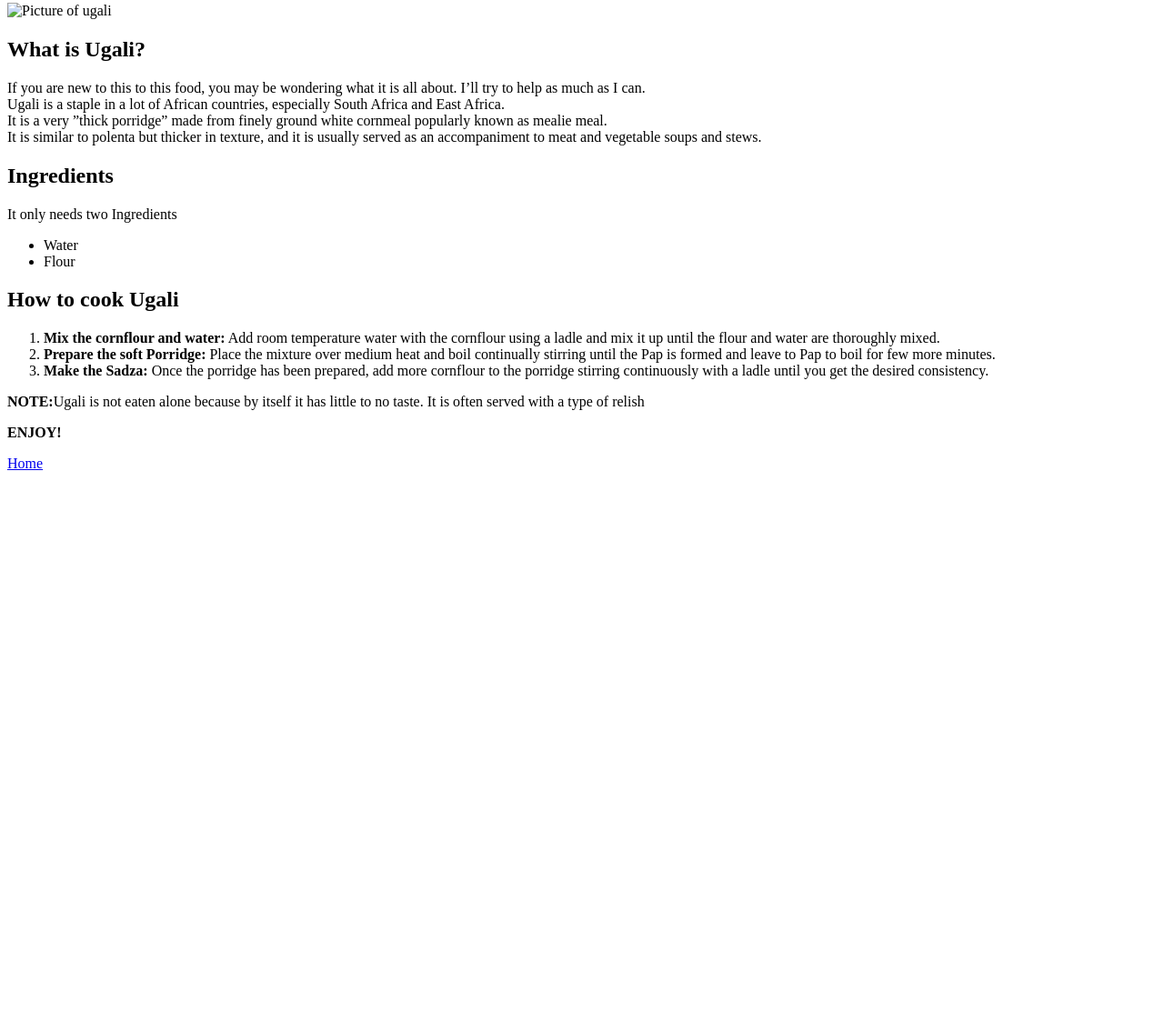
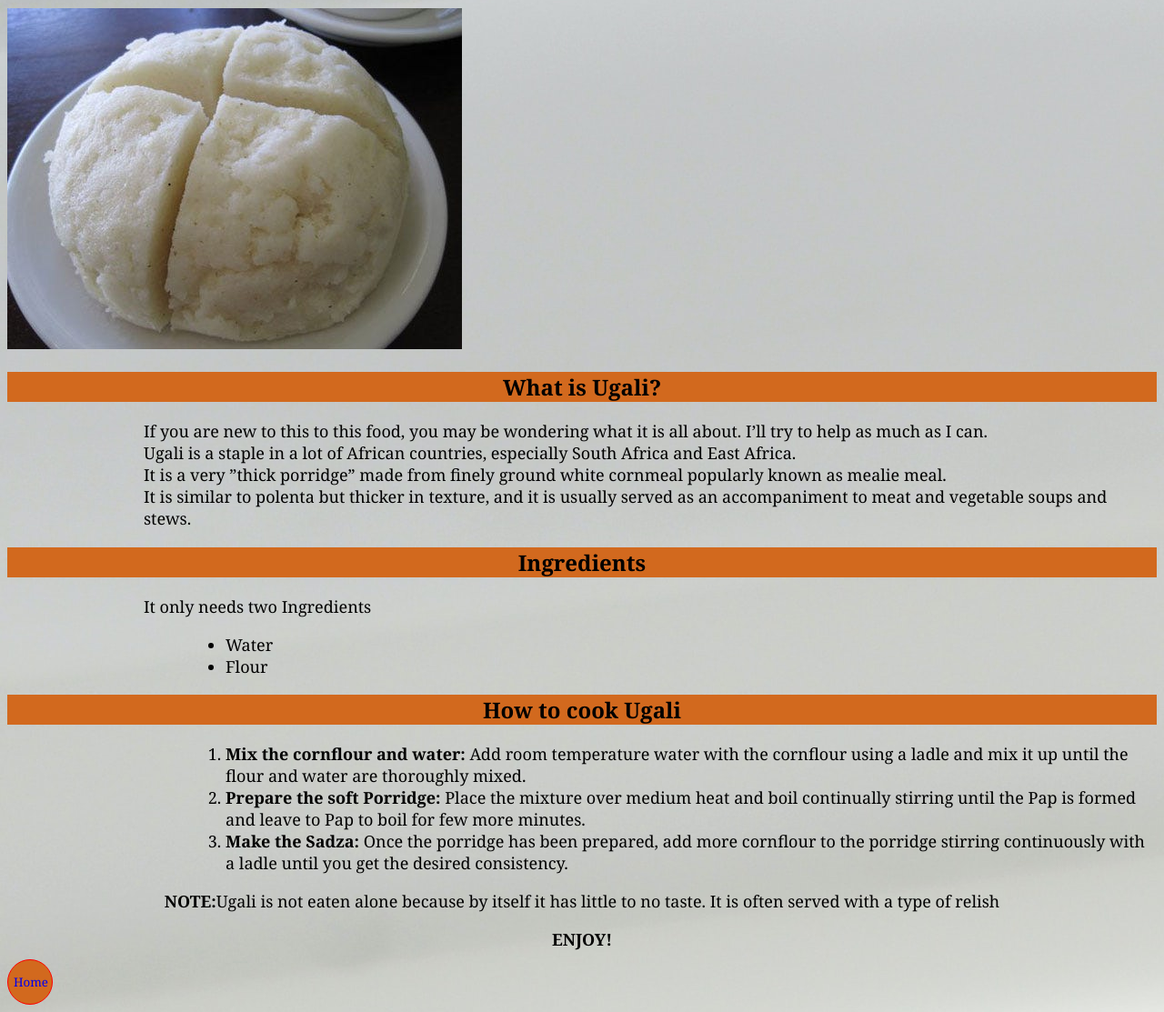
Before and after one commit to Stranger-e/odin-recipes, a plain HTML site: page recipes/ugali/ugali.html in a window 1280 px wide. Shown: the part 77-1190 px from the top of the page at 91% size. Before the commit the page ends 800 px from the top, so only its background shows below. Drawn offline with Linux system fonts and the light colour scheme.

Commit message:
add appropriate paths and style the ugali page

```diff
--- a/recipes/ugali/styles.css
+++ b/recipes/ugali/styles.css
@@ -0,0 +1,51 @@
+* {
+    font-family: Cambria, Cochin, Georgia, Times, 'Times New Roman', serif;
+}
+
+h1,
+h2 {
+    background-color: chocolate;
+    text-align: center;
+}
+
+body {
+    background-image: url(../img/cook.jpg);
+}
+
+.note {
+    text-align: center;
+    margin-bottom: 10px;
+    margin-left: 0;
+}
+
+p {
+    margin-left: 150px;
+    font-size: large;
+}
+
+li {
+    margin-left: 200px;
+    font-size: large;
+}
+
+.enjoy {
+    margin-bottom: 10px;
+    text-align: center;
+    margin-left: 0;
+}
+
+button {
+    display: block;
+    height: 50px;
+    width: 50px;
+    border-radius: 100%;
+    border: 1px solid red;
+    background-color: chocolate;
+    justify-content: center;
+    align-items: center;
+}
+
+
+a {
+    text-decoration: none;
+}
--- a/recipes/ugali/ugali.html
+++ b/recipes/ugali/ugali.html
@@ -4,10 +4,11 @@
     <meta charset="UTF-8">
     <meta name="viewport" content="width=device-width, initial-scale=1.0">
     <title>ugali</title>
+    <link rel="stylesheet" href="../ugali/styles.css">
 </head>
 <body>
     <h1>Ugali (African Cornmeal)</h1>
-    <img src="../recipes/img/ugali.jpg" alt="Picture of ugali">
+    <img src="../img/ugali.jpg" alt="Picture of ugali">
     <h2>What is Ugali?</h2>
     <p>
         If you are new to this to this food, you may be wondering what it is all about. I’ll try to help as much as I can. <br>
@@ -28,8 +29,8 @@
         <li><strong>Prepare the soft Porridge:</strong> Place the mixture over medium heat and boil continually stirring until the Pap is formed and leave to Pap to boil for few more minutes.</li>
         <li><strong>Make the Sadza:</strong> Once the porridge has been prepared, add more cornflour to the porridge stirring continuously with a ladle until you get the desired consistency. </li>
     </ol>
-    <p><strong>NOTE:</strong>Ugali is not eaten alone because by itself it has little to no taste. It is often served with a type of relish</p>
-    <p><strong>ENJOY!</strong></p>
-    <a href="../index.html">Home</a>
+    <p class="note"><strong>NOTE:</strong>Ugali is not eaten alone because by itself it has little to no taste. It is often served with a type of relish</p>
+    <p class="enjoy"><strong>ENJOY!</strong></p>
+    <button><a href="../../index.html">Home</a></button>
 </body>
 </html>
```
Also changed, not shown: index.html (+1 -1 lines).
